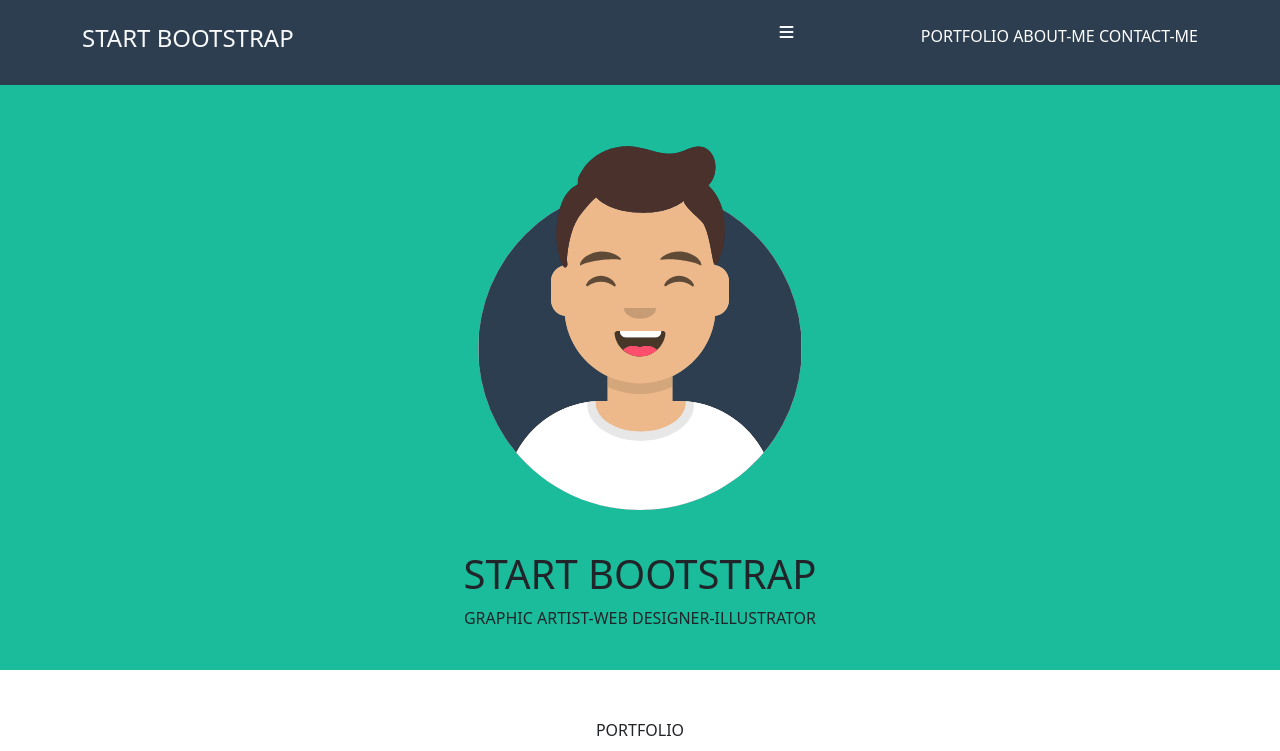
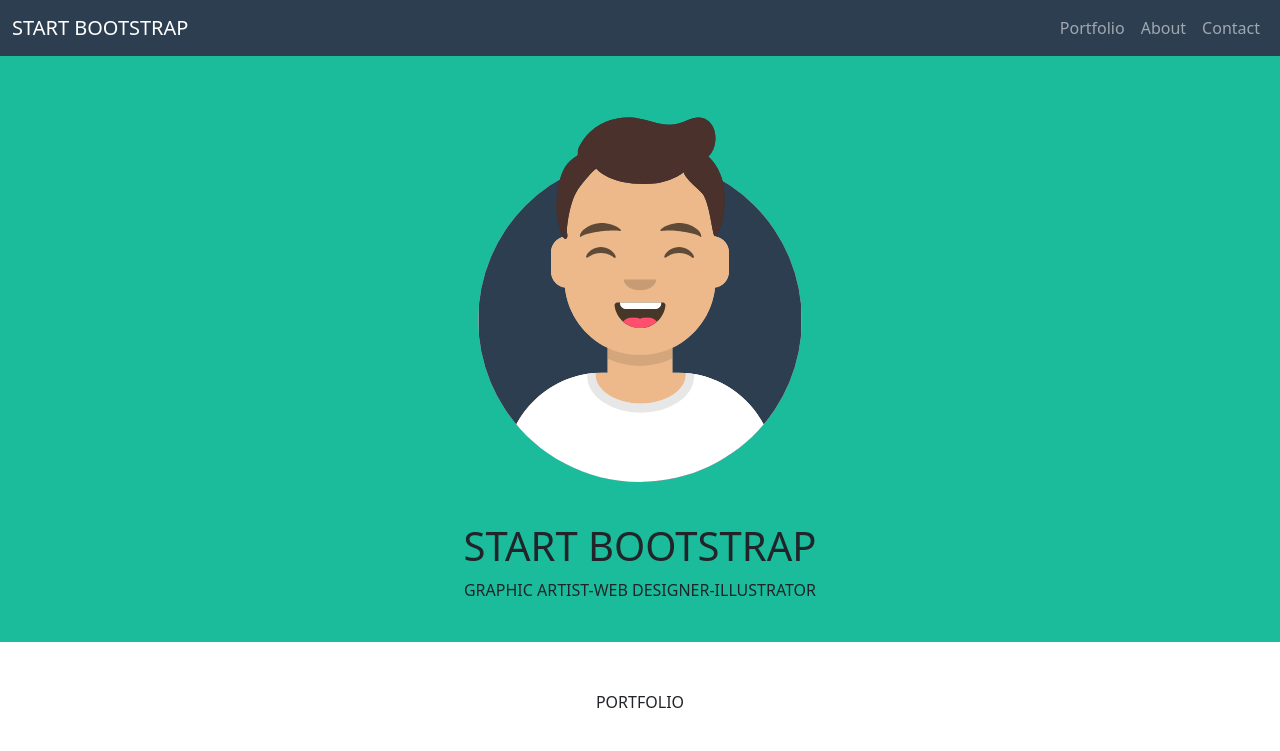
Before and after one commit to Luz42/html-css-bootstrap-freelancer, a plain HTML site: page index.html in a window 1280 px wide. Shown: the top 751 px of the page. Drawn offline with nearby package versions, Linux system fonts and the light colour scheme.

Commit message:
refactory navbar, used from bootstrap

```diff
--- a/index.html
+++ b/index.html
@@ -7,6 +7,9 @@
     <meta name="viewport" content="width=device-width, initial-scale=1.0">
     <link href="https://cdn.jsdelivr.net/npm/bootstrap@5.2.0/dist/css/bootstrap.min.css" rel="stylesheet"
         integrity="sha384-gH2yIJqKdNHPEq0n4Mqa/HGKIhSkIHeL5AyhkYV8i59U5AR6csBvApHHNl/vI1Bx" crossorigin="anonymous">
+    <script src="https://cdn.jsdelivr.net/npm/bootstrap@5.2.0/dist/js/bootstrap.bundle.min.js"
+        integrity="sha384-A3rJD856KowSb7dwlZdYEkO39Gagi7vIsF0jrRAoQmDKKtQBHUuLZ9AsSv4jD4Xa"
+        crossorigin="anonymous"></script>
     <script src="https://kit.fontawesome.com/464a5dba92.js" crossorigin="anonymous"></script>
     <link rel="stylesheet" href="style.css">
     <title>Document</title>
@@ -15,20 +18,19 @@
 <body>
     <!-- PRESENTATION -->
     <header>
-        <nav>
-            <div class="container-lg">
-                <div class="row d-flex justify-content-between py-4 py-md-4 text-light">
-                    <div class="col-6">
-                        <h4>START BOOTSTRAP</h4>
-                    </div>
-                    <div class="col-6 text-end d-flex justify-content-between">
-                        <div class="ae-icon"></div>
-                        <i class="fa-solid fa-bars"></i>
-                        <div class="ae-links">
-                        <a href="#">PORTFOLIO</a>
-                        <a href="#">ABOUT-ME</a>
-                        <a href="#">CONTACT-ME</a>
-                        </div>
+        <nav class="navbar navbar-dark navbar-expand-lg ae-bg-dark">
+            <div class="container-fluid">
+                <a class="navbar-brand" href="#">START BOOTSTRAP</a>
+                <button class="navbar-toggler collapsed" type="button" data-bs-toggle="collapse"
+                    data-bs-target="#navbarNavAltMarkup" aria-controls="navbarNavAltMarkup" aria-expanded="false"
+                    aria-label="Toggle navigation">
+                    <span class="navbar-toggler-icon"></span>
+                </button>
+                <div class="navbar-collapse collapse justify-content-end" id="navbarNavAltMarkup" style="">
+                    <div class="navbar-nav text-end">
+                        <a class="nav-link " aria-current="page" href="#">Portfolio</a>
+                        <a class="nav-link" href="#">About</a>
+                        <a class="nav-link" href="#">Contact</a>
                     </div>
                 </div>
             </div>
@@ -58,7 +60,7 @@
                 <div class="row d-flex">
                     <div class="col-12 text-center py-4">
                         <p>PORTFOLIO</p>
-                        </div>
+                    </div>
                 </div>
                 <div class="row d-flex justify-content-center">
                     <figure class="col-12 col-md-6 col-xxl-4 py-2">
@@ -89,7 +91,7 @@
                 <div class="row d-flex">
                     <div class="col-12 text-center py-4">
                         <p>ABOUT ME</p>
-                        </div>
+                    </div>
                 </div>
                 <div class="row d-flex justify-content-center">
                     <div class="col-8 col-md-4 col-xxl-5">
@@ -112,7 +114,7 @@
                 <div class="row d-flex">
                     <div class="col-12 text-center py-4">
                         <p>CONTACT-ME</p>
-                        </div>
+                    </div>
                 </div>
                 <div class="row d-flex justify-content-center">
                     <div class="col-8 col-xxl-10">
--- a/style.css
+++ b/style.css
@@ -13,8 +13,7 @@
 /*************************************************
     CONTENT
  *************************************************/
-header nav,
-.ae-copyright{
+.ae-bg-dark{
     background-color: #2c3e50;
 }
 
@@ -27,8 +26,8 @@ footer{
     background-color: #3a546d;
 }
 
-a,
+/* a,
 a:hover{
     color: white;
     text-decoration: none;
-}
+} */
```
